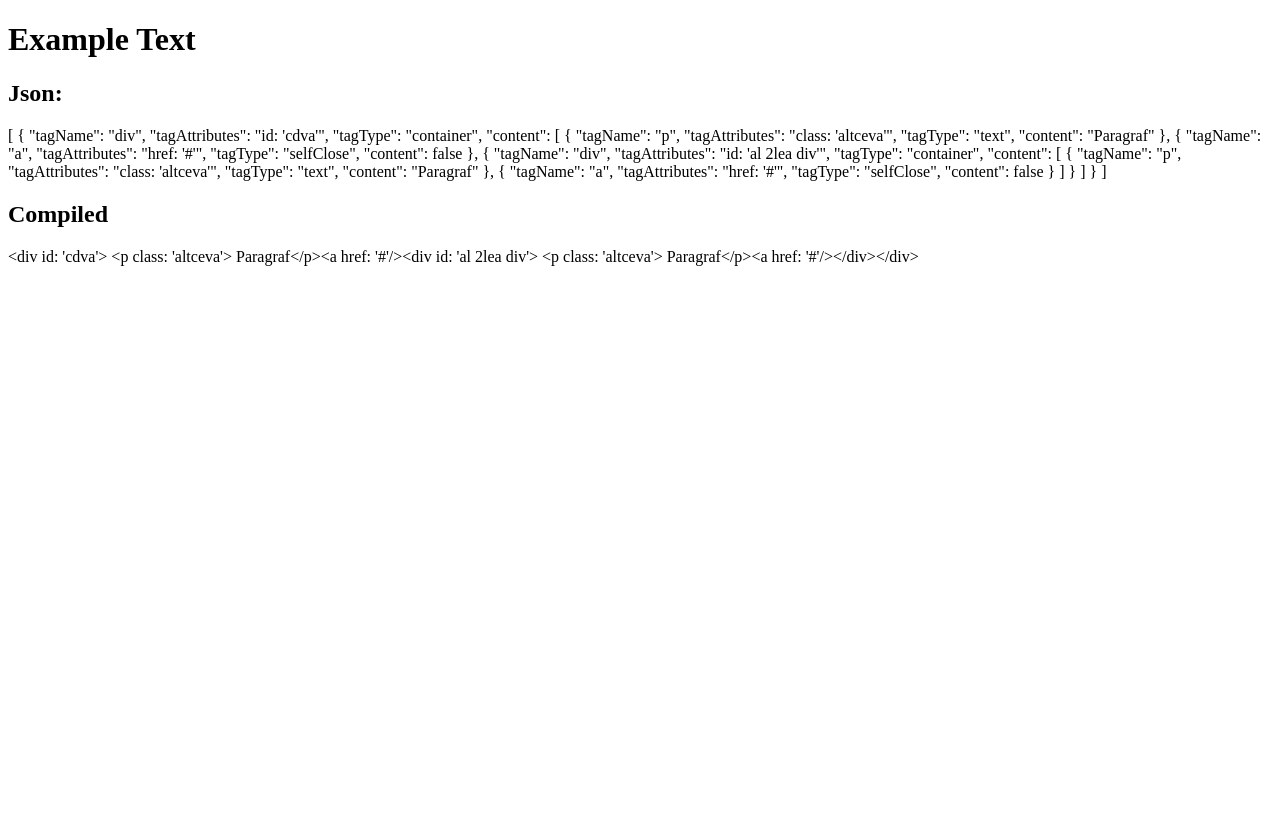
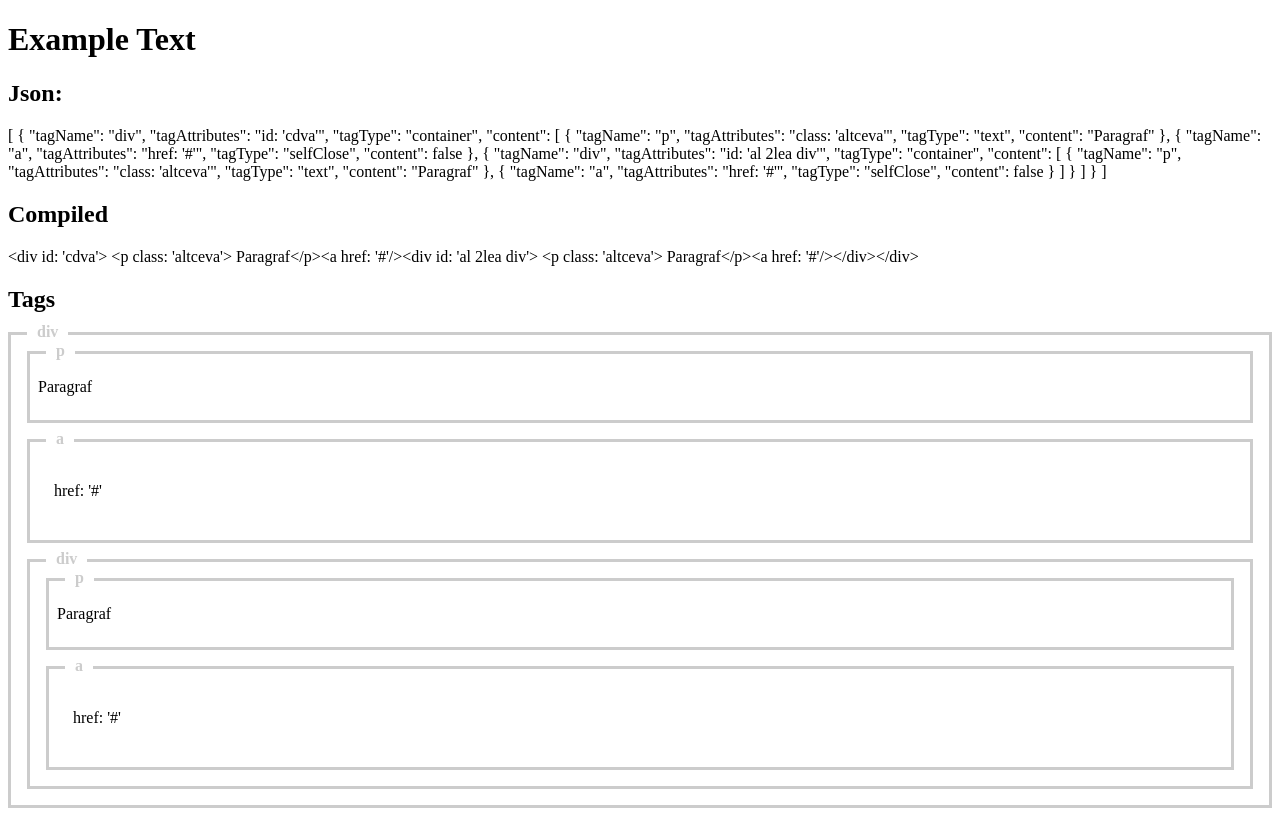
Before and after one commit to BaltacMihai/AtlasPad, a Vue app: page / in a window 1280 px wide. Built offline with nearby package versions, Linux system fonts and the light colour scheme.

Commit message:
json generated in frontend user

```diff
--- a/src/App.vue
+++ b/src/App.vue
@@ -2,11 +2,55 @@
 import exampleTest from "./utils/Example.json";
 import compileJsonToMDX from "./utils/CompileJson2MDX";
 import generateMDXFile from "./utils/GenerateMDXFile";
+import TagBuilder from "./components/TagsTreeBuilder.vue";
 
 export default {
+  components: {
+    TagBuilder,
+  },
   data() {
     return {
       exampleTest,
+      exempleTag: {
+        tagName: "div",
+        tagAttributes: "id: 'cdva'",
+        tagType: "container",
+        content: [
+          {
+            tagName: "p",
+            tagAttributes: "class: 'altceva'",
+            tagType: "text",
+
+            content: "Paragraf",
+          },
+          {
+            tagName: "a",
+            tagAttributes: "href: '#'",
+            tagType: "selfClose",
+            content: false,
+          },
+          {
+            tagName: "div",
+            tagAttributes: "id: 'al 2lea div'",
+            tagType: "container",
+            content: [
+              {
+                tagName: "p",
+                tagAttributes: "class: 'altceva'",
+                tagType: "text",
+
+                content: "Paragraf",
+              },
+              {
+                tagName: "a",
+                tagAttributes: "href: '#'",
+                tagType: "selfClose",
+                content: false,
+              },
+            ],
+          },
+        ],
+      },
     };
   },
 
@@ -22,10 +66,10 @@ export default {
 
 <template>
   <h1>Example Text</h1>
-
   <h2>Json:</h2>
   <p>{{ exampleTest }}</p>
-
   <h2>Compiled</h2>
   <p>{{ compiledCode }}</p>
+  <h2>Tags</h2>
+  <TagBuilder :tag="exempleTag" />
 </template>
--- /dev/null
+++ b/src/components/TagsBuilders/ContainerTag.vue
@@ -0,0 +1,45 @@
+<template>
+  <div class="tag-container">
+    <p class="tag-title">{{ tag.tagName }}</p>
+    <template v-for="tagChild in tag.content">
+      <DynamicTag :tag="tagChild" />
+    </template>
+  </div>
+</template>
+
+<script>
+import DynamicTag from "./DynamicTag.vue";
+
+export default {
+  components: {
+    DynamicTag,
+  },
+  props: {
+    tag: Object,
+  },
+  data() {
+    return {};
+  },
+};
+</script>
+
+<style lang="scss" scoped>
+.tag-container {
+  padding: 1rem;
+  border: 3px solid #ccc;
+  position: relative;
+  display: flex;
+  flex-direction: column;
+  gap: 1rem;
+
+  .tag-title {
+    position: absolute;
+    top: -1.75rem;
+    left: 1rem;
+    background: white;
+    padding: 0 10px;
+    color: #ccc;
+    font-weight: bold;
+  }
+}
+</style>
--- /dev/null
+++ b/src/components/TagsBuilders/ContentTag.vue
@@ -0,0 +1,32 @@
+<template>
+  <div class="tag-content">
+    <p class="tag-title">{{ tag.tagName }}</p>
+    <p>{{ tag.content }}</p>
+  </div>
+</template>
+
+<script>
+export default {
+  props: {
+    tag: Object,
+  },
+};
+</script>
+
+<style lang="scss" scoped>
+.tag-content {
+  padding: 0.5rem;
+  border: 3px solid #ccc;
+  position: relative;
+
+  .tag-title {
+    position: absolute;
+    top: -1.75rem;
+    left: 1rem;
+    background: white;
+    padding: 0 10px;
+    color: #ccc;
+    font-weight: bold;
+  }
+}
+</style>
--- /dev/null
+++ b/src/components/TagsBuilders/DynamicTag.vue
@@ -0,0 +1,24 @@
+<template>
+  <component :is="componentName" :tag="tag" />
+</template>
+
+<script>
+import { defineAsyncComponent } from "vue";
+export default {
+  props: {
+    tag: Object,
+  },
+  computed: {
+    componentName() {
+      switch (this.tag.tagType) {
+        case "selfClose":
+          return defineAsyncComponent(() => import("./SingleTag.vue"));
+        case "text":
+          return defineAsyncComponent(() => import("./ContentTag.vue"));
+        case "container":
+          return defineAsyncComponent(() => import("./ContainerTag.vue"));
+      }
+    },
+  },
+};
+</script>
--- /dev/null
+++ b/src/components/TagsBuilders/SingleTag.vue
@@ -0,0 +1,32 @@
+<template>
+  <div class="tag-single">
+    <p class="tag-title">{{ tag.tagName }}</p>
+    <p>{{ tag.tagAttributes }}</p>
+  </div>
+</template>
+
+<script>
+export default {
+  props: {
+    tag: Object,
+  },
+};
+</script>
+
+<style lang="scss" scoped>
+.tag-single {
+  padding: 1.5rem;
+  border: 3px solid #ccc;
+  position: relative;
+
+  .tag-title {
+    position: absolute;
+    top: -1.75rem;
+    left: 1rem;
+    background: white;
+    padding: 0 10px;
+    color: #ccc;
+    font-weight: bold;
+  }
+}
+</style>
--- /dev/null
+++ b/src/components/TagsTreeBuilder.vue
@@ -0,0 +1,34 @@
+<template>
+  <component :is="dynamicComponent" :tag="this.tag" />
+</template>
+<script>
+import SingleTag from "./TagsBuilders/SingleTag.vue";
+import ContentTag from "./TagsBuilders/ContentTag.vue";
+import DynamicTag from "./TagsBuilders/DynamicTag.vue";
+
+export default {
+  props: {
+    tag: Object,
+  },
+  data() {
+    return {};
+  },
+  computed: {
+    dynamicComponent() {
+      switch (this.tag.tagType) {
+        case "selfClose":
+          return SingleTag;
+        case "text":
+          return ContentTag;
+        case "container":
+          return DynamicTag;
+      }
+    },
+  },
+  components: {
+    SingleTag,
+    ContentTag,
+    DynamicTag,
+  },
+};
+</script>
```
Also changed, not shown: src/components/Modals.vue (added).
